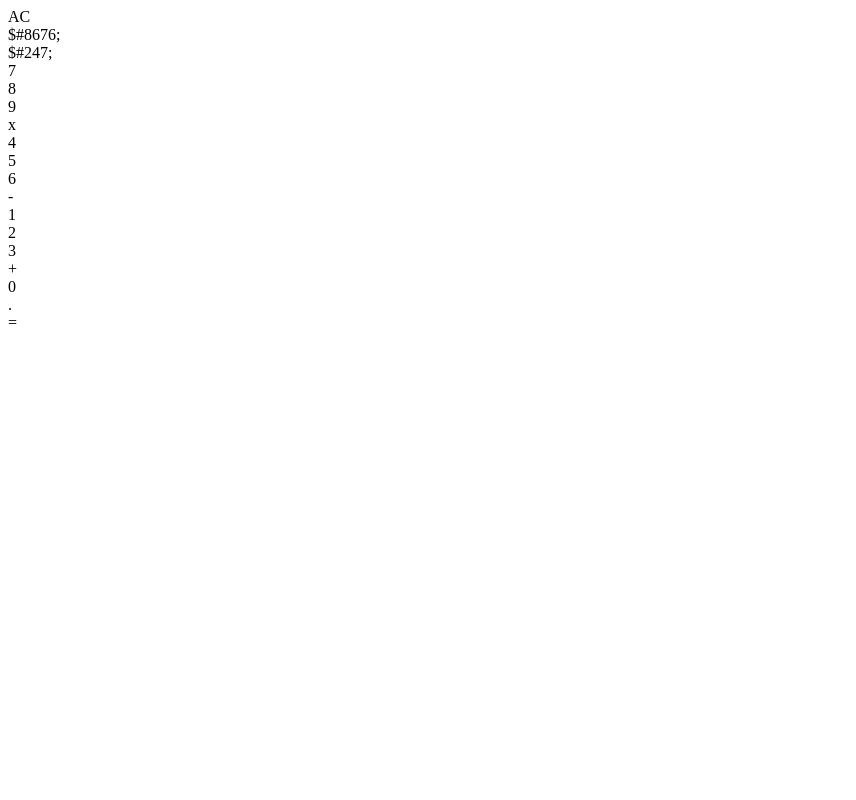
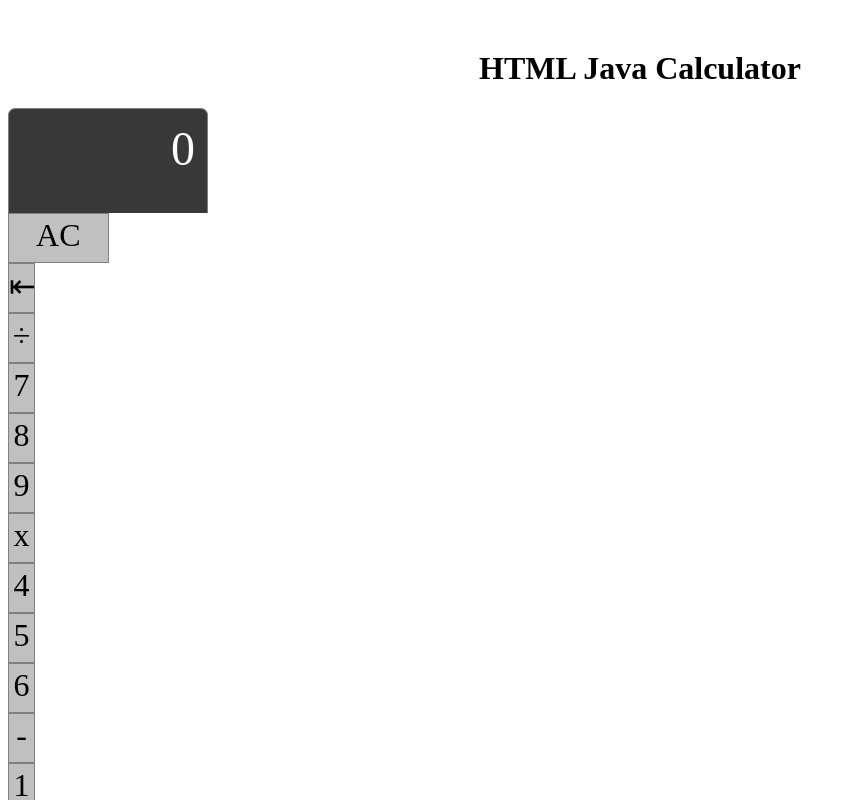
Before and after one commit to cdperez7/Calculator-App, a plain HTML site: page index.html in a window 1280 px wide. Shown: the top 800 px of the page, without its empty margins (0-856 px from the left). Drawn offline with Linux system fonts and the light colour scheme.

Commit message:
html and basic css setup

```diff
--- a/index.html
+++ b/index.html
@@ -10,16 +10,16 @@
 </head>
 
 <body>
-
+    <h1>HTML Java Calculator</h1>
     <div id="calc-parent">
         <div class="row">
-
+            <div class="column" id="calc-display-val">0</div>
         </div>
 
         <div class="row">
             <div class="calc-btn column" id="calc-clear">AC</div>
-            <div class="calc-btn column" id="calc-backspace">$#8676;</div>
-            <div class="calc-btn calc-btn-operator column" id="calc-divide">$#247;</div>
+            <div class="calc-btn column" id="calc-backspace">&#8676;</div>
+            <div class="calc-btn calc-btn-operator column" id="calc-divide">&#247;</div>
 
         </div>
 
--- a/style.css
+++ b/style.css
@@ -0,0 +1,68 @@
+body{
+
+}
+
+.calc-btn{
+    background-color: silver;
+    color: black;
+    width: 25px;
+    height: 45px;
+    border: 1px solid gray;
+    text-align: center;
+    cursor: pointer;
+    font-size: 32px;
+    font-weight: 100;
+    padding-top: 3px;
+}
+
+.calc-btn:hover{
+    background-color: orange;
+}
+
+.row{
+    display: table;
+    table-layout: fixed;
+    width: 200px;
+}
+
+.columm{
+    display: table-cell;
+}
+
+#calc-zero{
+    width: 98.66666667px;
+    border-radius: 0 0 0 7px;
+}
+
+#calc-clear{
+    width: 98.66666667px;
+}
+
+#calc-display-val{
+    height: 80px;
+    color: white;
+    text-align: right;
+    border-left: 1px solid gray;
+    border-right: 1px solid gray;
+    border-top: 1px solid gray;
+    font-size: 48px;
+    background-color: #383838;
+    overflow: hidden;
+    white-space: nowrap;
+    padding: 12px;
+    border-radius: 7px 7px 0 0;
+}
+
+#calc-btn-operator{
+    background-color: orange;
+    color: white;
+}
+
+h1{
+    text-align: center;
+    margin-top: 50px;
+}
+
+#calc-equals{
+    border-radius: 0 0 7px 0;
+}
```
